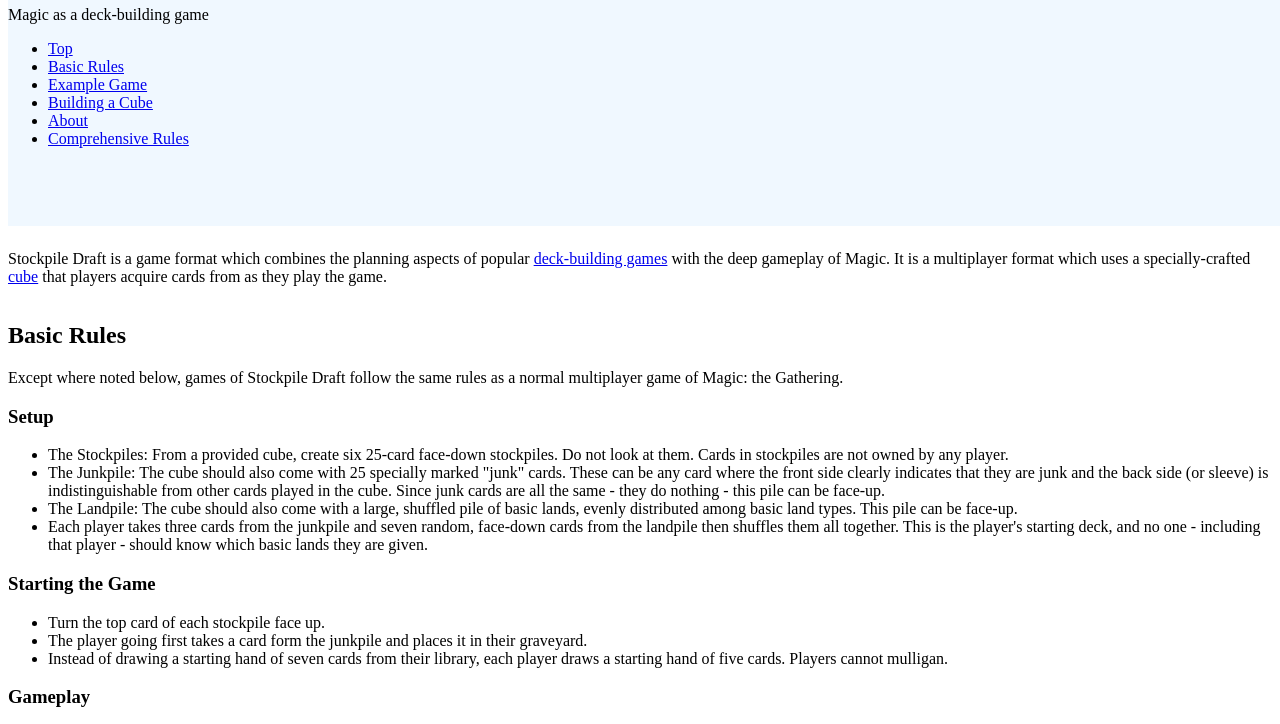
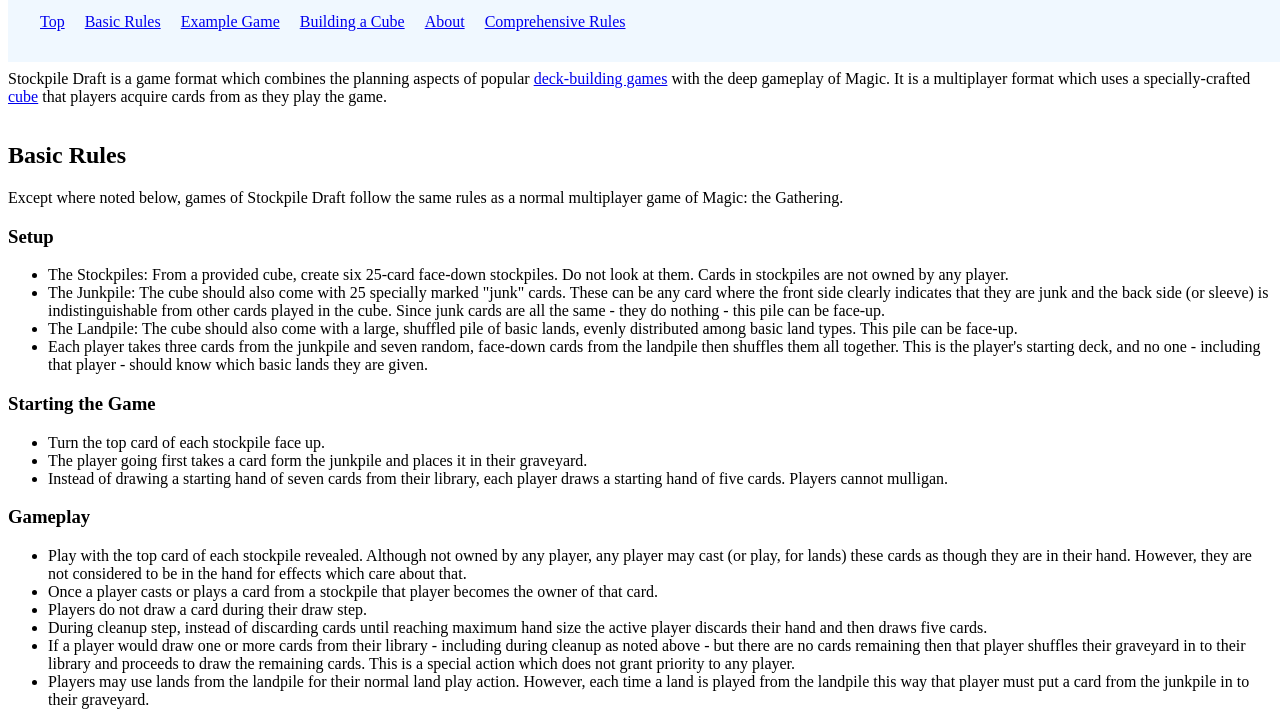
Before and after one commit to zack-hoffmann/stockpile-draft, a plain HTML site: page index.html in a window 1280 px wide. Shown: the part 74-798 px from the top of the page. Drawn offline with Linux system fonts and the light colour scheme.

Commit message:
Improved header layout.

```diff
--- a/index.html
+++ b/index.html
@@ -9,8 +9,8 @@
     </head>
     <body>
         <header class="main-header">
-            <h1>Stockpile Draft for Magic: The Gathering&trade;</h1>
-            <p>Magic as a deck-building game</p>
+            <h1 class="title">Stockpile Draft for Magic: The Gathering&trade;</h1>
+            <p class="subtitle">Magic as a deck-building game</p>
             <nav>
                 <ul>
                     <li><a href="#top">Top</a></li>
--- a/layout.css
+++ b/layout.css
@@ -1,20 +1,35 @@
 header.main-header {
     position: fixed;
     top: 0;
-    height: 300px;
+    height: 120px;
     width: 100%;
+    padding: 1em 0 0 1em;
     background-color: aliceblue;
 }
 
+header.main-header h1, header.main-header p {
+    margin: 0;
+}
+
+header.main-header nav ul {
+    list-style: none;
+    padding-left: 0;
+}
+
+header.main-header nav li {
+    display: inline;
+    padding-left: 1em;
+}
+
 div.gap {
-    height: 300px;
+    height: 120px;
 }
 
 section.anchored::before {
     display: block;
     content: " ";
-    margin-top: -300px;
-    height: 300px;
+    margin-top: -120px;
+    height: 120px;
     visibility: hidden;
     pointer-events: none;
   }
```
